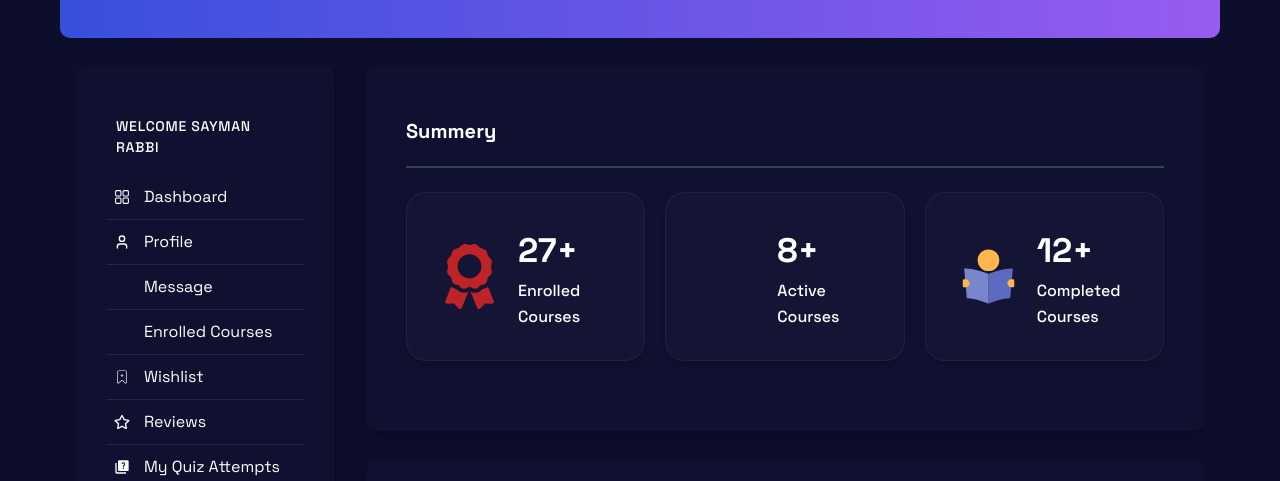
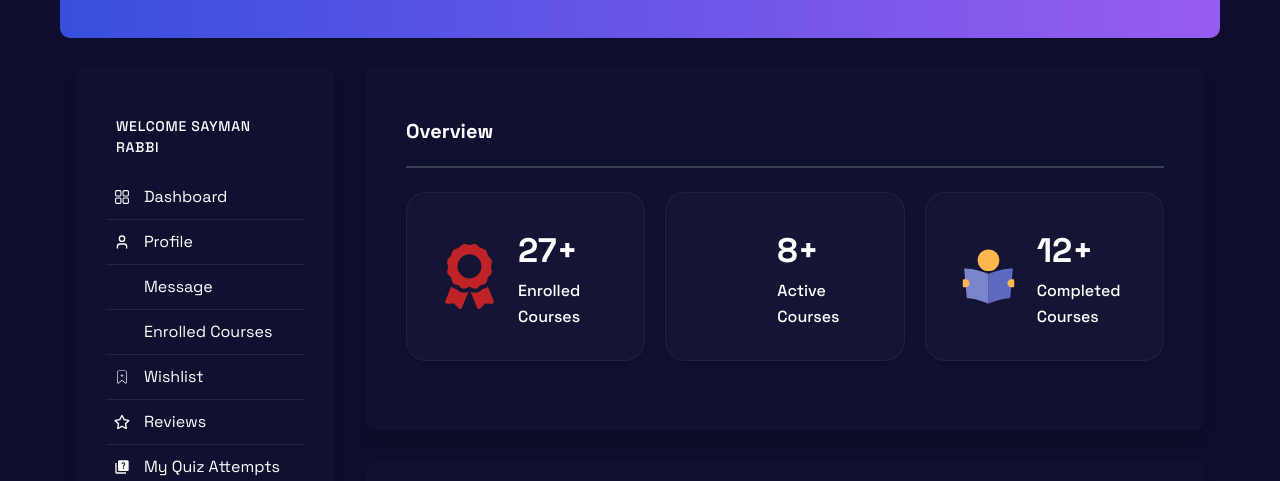
Before and after one commit to SaymanRabbi/course_managment_frontend, a React (Vite) app: page /dashboard in a window 1280 px wide. Shown: the part 292-773 px from the top of the page. Built offline with nearby package versions, Linux system fonts and the light colour scheme; some icons are missing.

Commit message:
add card and make it realstic

```diff
--- /dev/null
+++ b/src/Components/Dashboard/DashboardCard.tsx
@@ -0,0 +1,22 @@
+import React from "react";
+import DashboardTittle from "./DashboardTittle";
+interface Props {
+  children: React.ReactNode;
+  title: string;
+  className?: string;
+}
+const DashboardCard: React.FC<Props> = ({ children, title, className }) => {
+  return (
+    <div
+      className={`shadow-lg bg-bgPrimary/10 mb-[30px] px-[40px] py-[50px] rounded-[10px] ${className}`}
+    >
+      {/* -------dashboard tittel---- */}
+      <DashboardTittle>
+        <h4 className=" font-[700] text-textPrimary text-[20px]">{title}</h4>
+      </DashboardTittle>
+      {children}
+    </div>
+  );
+};
+
+export default DashboardCard;
--- a/src/Components/Dashboard/DashboardContent.tsx
+++ b/src/Components/Dashboard/DashboardContent.tsx
@@ -4,6 +4,7 @@ import { PiStudentBold } from "react-icons/pi";
 import { FcReading } from "react-icons/fc";
 import { IoStar } from "react-icons/io5";
 import { feedbackData } from "../../dummyData/DummyData";
+import DashboardCard from "./DashboardCard";
 interface Data {
   name: string;
   value: number;
@@ -30,13 +31,7 @@ const DashboardContent = () => {
 
   return (
     <div>
-      <div className=" shadow-lg bg-bgPrimary/10 mb-[30px] px-[40px] py-[50px] rounded-[10px]">
-        {/* -------dashboard tittel---- */}
-        <DashboardTittle>
-          <h4 className=" font-[700] text-textPrimary text-[20px]">Summery</h4>
-        </DashboardTittle>
-        {/* -------dashboard tittel---- */}
-        {/* -------dashboard content---- */}
+      <DashboardCard title="Overview">
         <div className=" grid grid-cols-12 gap-5">
           {data.map((item, index) => (
             <div className=" bg-bgPrimary/15 py-[30px] px-[30px] mb-[20px] rounded-[20px] shadow-md xl:col-span-4 lg:col-span-5 col-span-12 border-[1px] border-bgPrimary/50">
@@ -62,7 +57,7 @@ const DashboardContent = () => {
             </div>
           ))}
         </div>
-      </div>
+      </DashboardCard>
       <div className="shadow-lg bg-bgPrimary/10 mb-[30px] px-[40px] py-[50px] rounded-[10px]">
         <DashboardTittle>
           <div className=" flex justify-between w-[100%] items-center">
```
